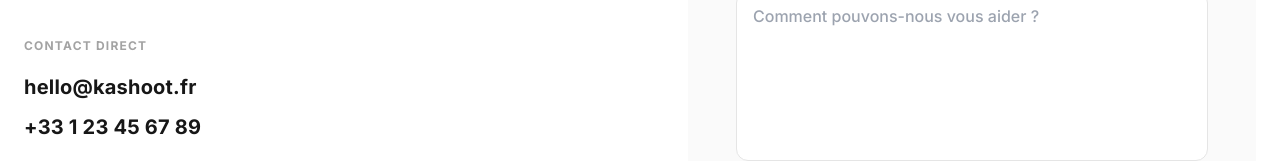
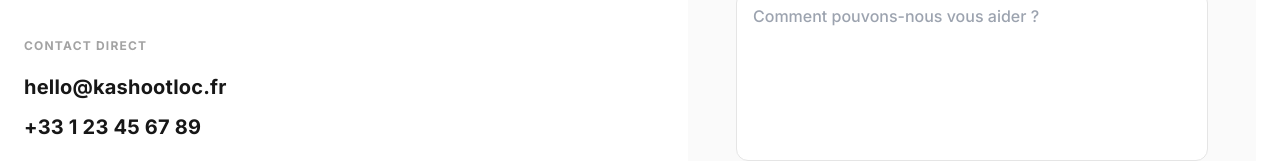
Before and after one commit to Ryn-95/Kashoot-Loc, a Next.js app: page /contact in a window 1280 px wide. Shown: the part 535-696 px from the top of the page. Built offline with nearby package versions, Linux system fonts and the light colour scheme.

Commit message:
Update domain to kashootloc.fr in metadata and contact page

```diff
--- a/app/contact/page.tsx
+++ b/app/contact/page.tsx
@@ -49,8 +49,8 @@
               <div>
                 <h3 className="text-xs font-bold uppercase tracking-widest text-neutral-400 mb-4">Contact Direct</h3>
                 <div className="space-y-2">
-                  <a href="mailto:hello@kashoot.fr" className="block text-xl font-bold text-neutral-900 hover:text-blue-600 transition-colors">
-                    hello@kashoot.fr
+                  <a href="mailto:hello@kashootloc.fr" className="block text-xl font-bold text-neutral-900 hover:text-blue-600 transition-colors">
+                    hello@kashootloc.fr
                   </a>
                   <a href="tel:+33123456789" className="block text-xl font-bold text-neutral-900 hover:text-blue-600 transition-colors">
                     +33 1 23 45 67 89
--- a/app/layout.tsx
+++ b/app/layout.tsx
@@ -16,7 +16,7 @@
 };
 
 export const metadata: Metadata = {
-  metadataBase: new URL('https://www.kashoot.fr'),
+  metadataBase: new URL('https://www.kashootloc.fr'),
   title: {
     default: "Kashoot - Location de matériel vidéo professionnel",
     template: "%s | Kashoot",
@@ -28,7 +28,7 @@
   openGraph: {
     type: "website",
     locale: "fr_FR",
-    url: "https://www.kashoot.fr",
+    url: "https://www.kashootloc.fr",
     title: "Kashoot - Location de matériel vidéo professionnel",
     description: "Location de matériel vidéo et photo professionnel haut de gamme.",
     siteName: "Kashoot",
```
